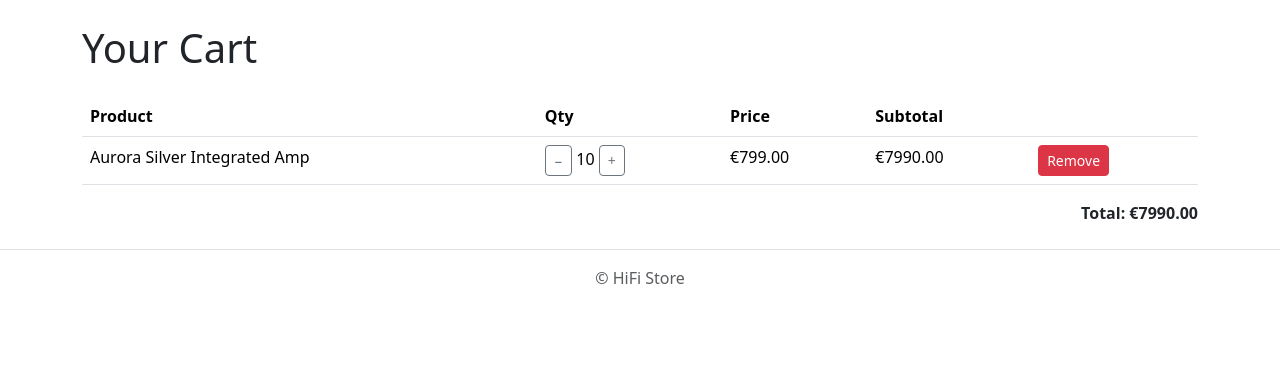
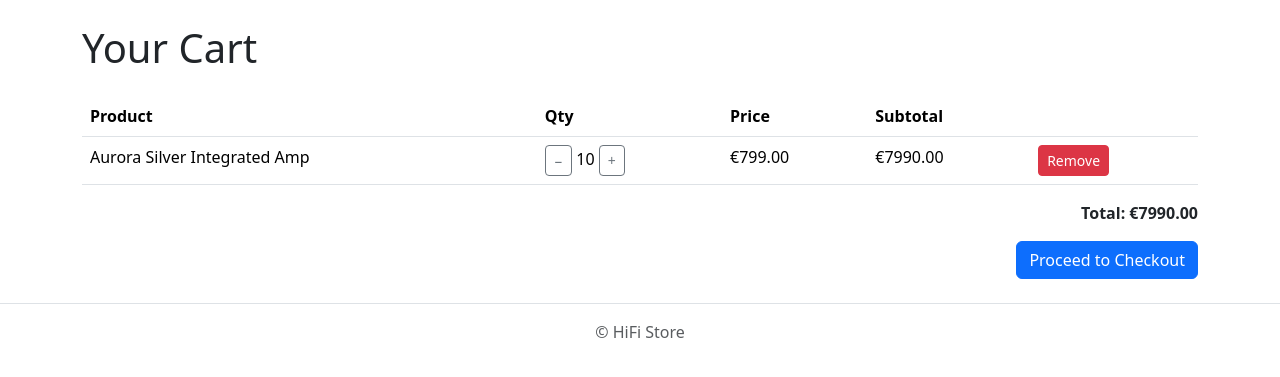
Before and after one commit to andreaspe76/Portfolio_Project_5, a Django app: template products/templates/products/cart_detail.html in a window 1280 px wide. Shown: the part 57-434 px from the top of the page. Run offline with Django 5.2, Linux system fonts and the light colour scheme; the template is opened without the code that fills it: values that come from a table or form of the project are taken from there, others are empty; data comes from the database, SQL or seed files in the repository; tables that the repository leaves empty hold one stand-in row (values such as "Sample post").

Commit message:
Add check out button to cart_detal.html

```diff
--- a/products/templates/products/cart_detail.html
+++ b/products/templates/products/cart_detail.html
@@ -48,6 +48,13 @@
     Total: €{{ cart.items.all|cart_total }}
 </p>
 
+<div class="text-end mt-3">
+    <a href="{% url 'checkout' %}" class="btn btn-primary">
+        Proceed to Checkout
+    </a>
+</div>
+
+
 {% else %}
 <p>Your cart is empty.</p>
 {% endif %}
```
